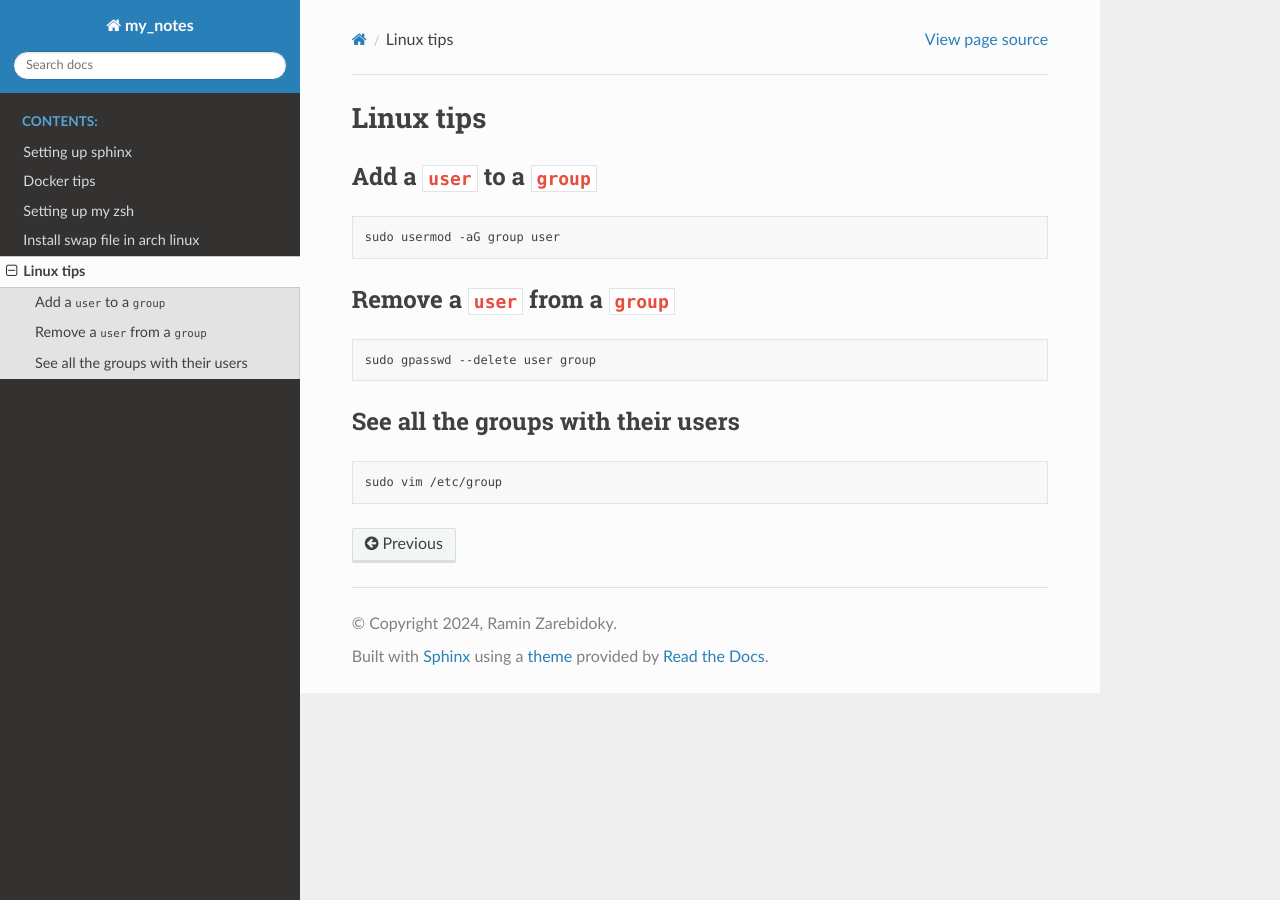
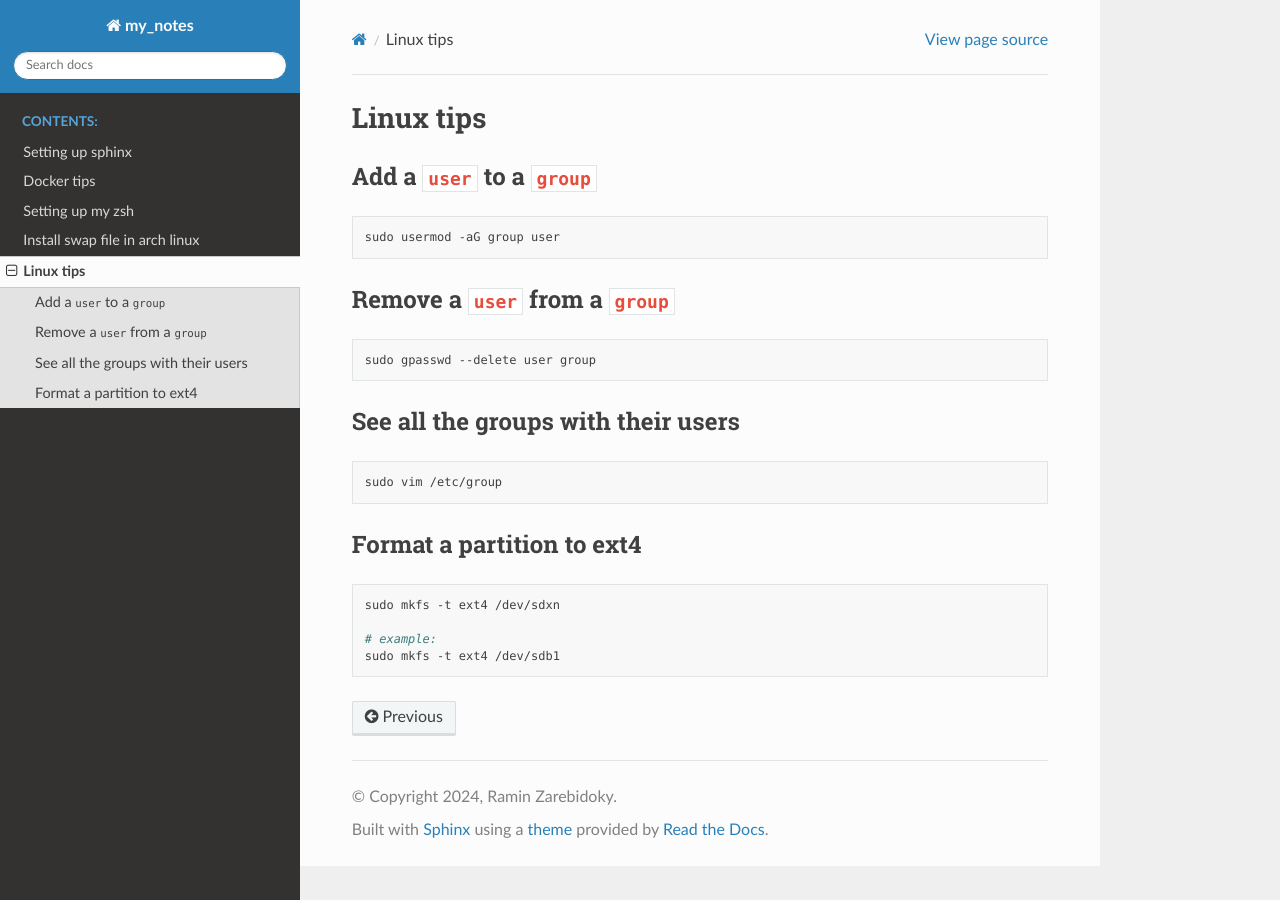
Before and after one commit to LiterallyTheOne/my_notes, a Sphinx documentation site: the page built from docs/source/linux_tips.rst, in a window 1280 px wide. Built offline with Sphinx 7.4.7 and the Read the Docs theme 2.0.0, drawn with Linux system fonts in a browser that asks for light colours.

Commit message:
Add how to format a partition to ext4 in linux_tips.rst

```diff
--- a/docs/source/linux_tips.rst
+++ b/docs/source/linux_tips.rst
@@ -21,3 +21,13 @@ See all the groups with their users
 .. code-block:: shell
 
     sudo vim /etc/group
+
+Format a partition to ext4
+--------------------------
+
+.. code-block:: shell
+
+    sudo mkfs -t ext4 /dev/sdxn
+
+    # example:
+    sudo mkfs -t ext4 /dev/sdb1
```
